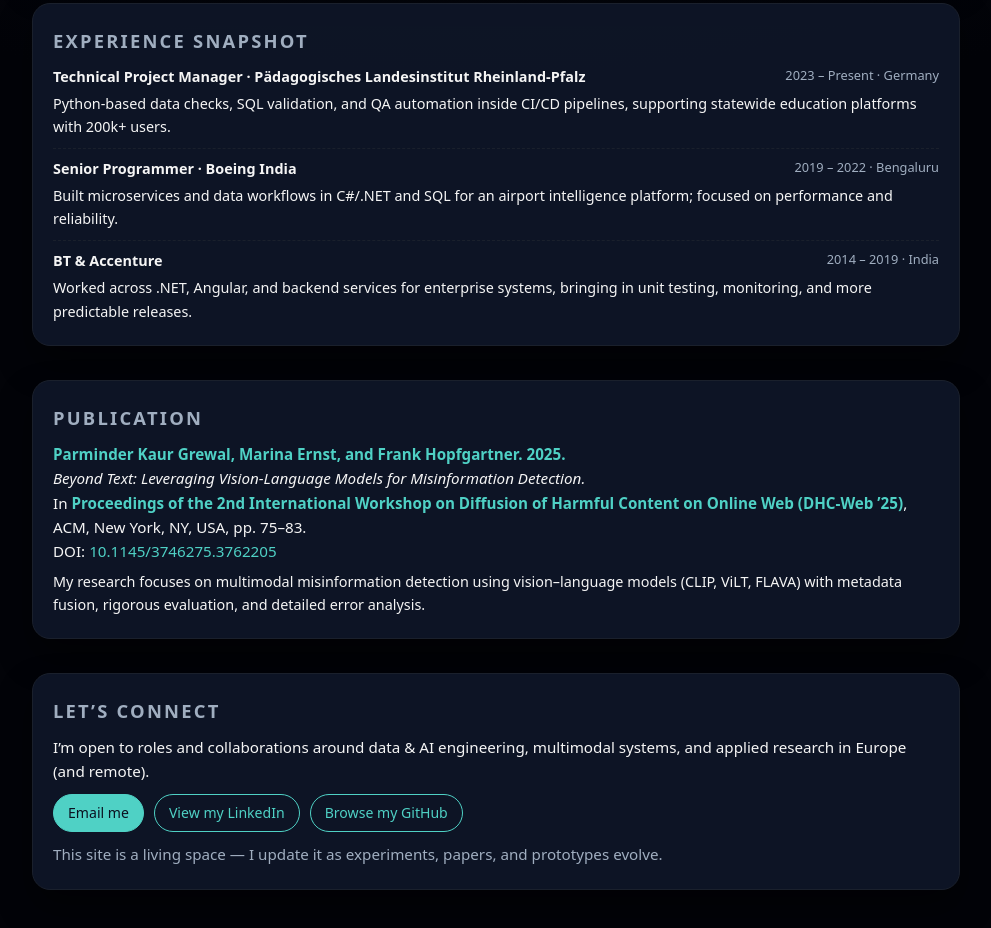
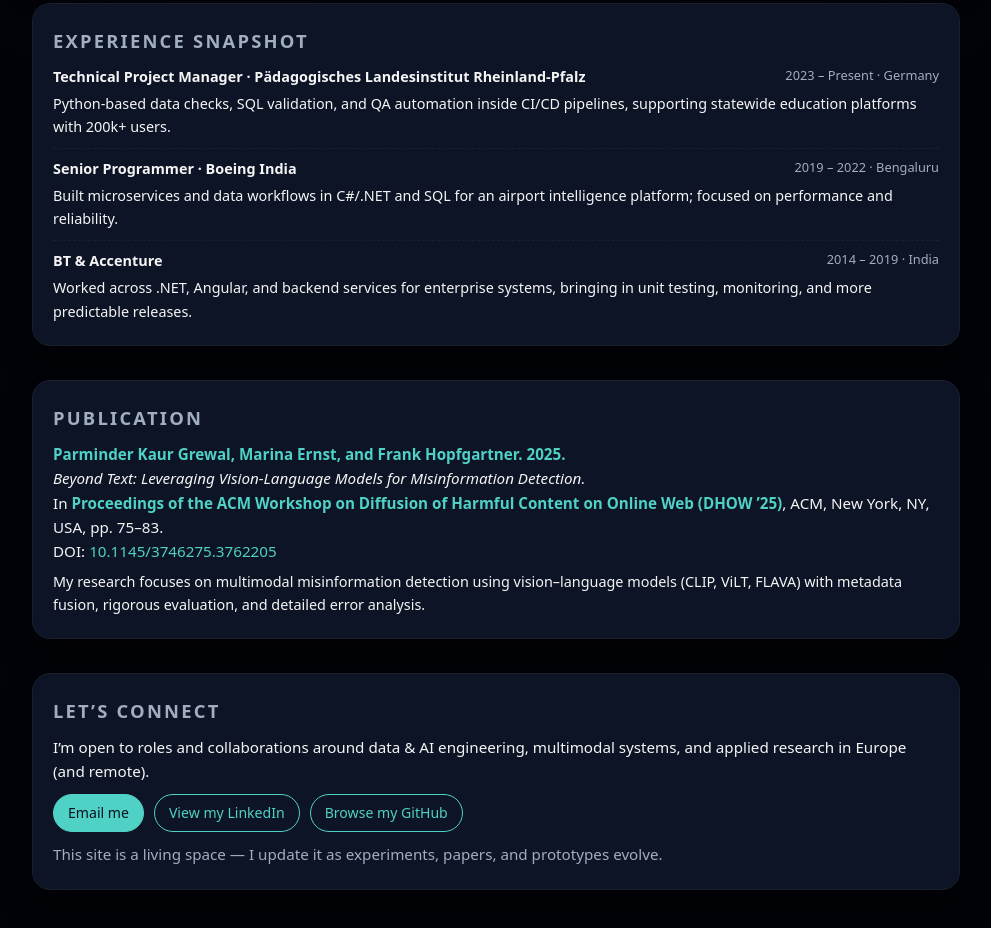
Before and after one commit to Grewal-Pam/Grewal-Pam.github.io, a plain HTML site: page index.html in a window 1280 px wide. Shown: the part 1248-2176 px from the top of the page, without its empty margins (144-1135 px from the left). Drawn offline with Linux system fonts and the light colour scheme.

Commit message:
Revise publication section in index.html
Updated publication details and corrected workshop name.

```diff
--- a/index.html
+++ b/index.html
@@ -412,12 +412,12 @@
     </section>
 
     <section class="section">
-      <h2>Publication</h2>
+  <h2>Publication</h2>
 
-    <p class="pub">
+  <p class="pub">
     <strong>Parminder Kaur Grewal, Marina Ernst, and Frank Hopfgartner. 2025.</strong><br>
     <em>Beyond Text: Leveraging Vision-Language Models for Misinformation Detection.</em><br>
-    In <strong>Proceedings of the 2nd International Workshop on Diffusion of Harmful Content on Online Web (DHC-Web ’25)</strong>,
+    In <strong>Proceedings of the ACM Workshop on Diffusion of Harmful Content on Online Web (DHOW ’25)</strong>,
     ACM, New York, NY, USA, pp. 75–83.<br>
     DOI:
     <a href="https://doi.org/10.1145/3746275.3762205" target="_blank">
@@ -430,6 +430,7 @@
     (CLIP, ViLT, FLAVA) with metadata fusion, rigorous evaluation, and detailed error analysis.
   </p>
 </section>
+
 
 
     <section class="section">
```
